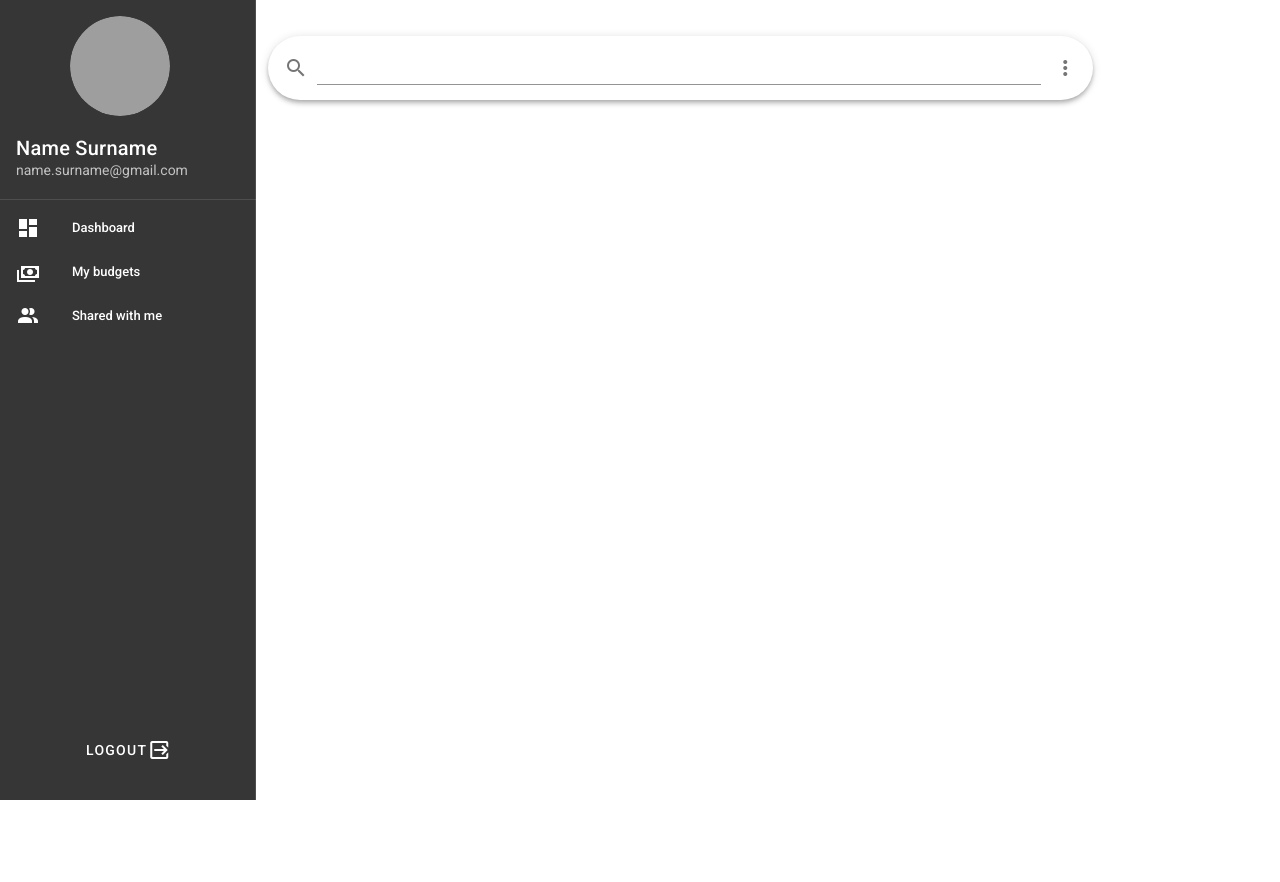
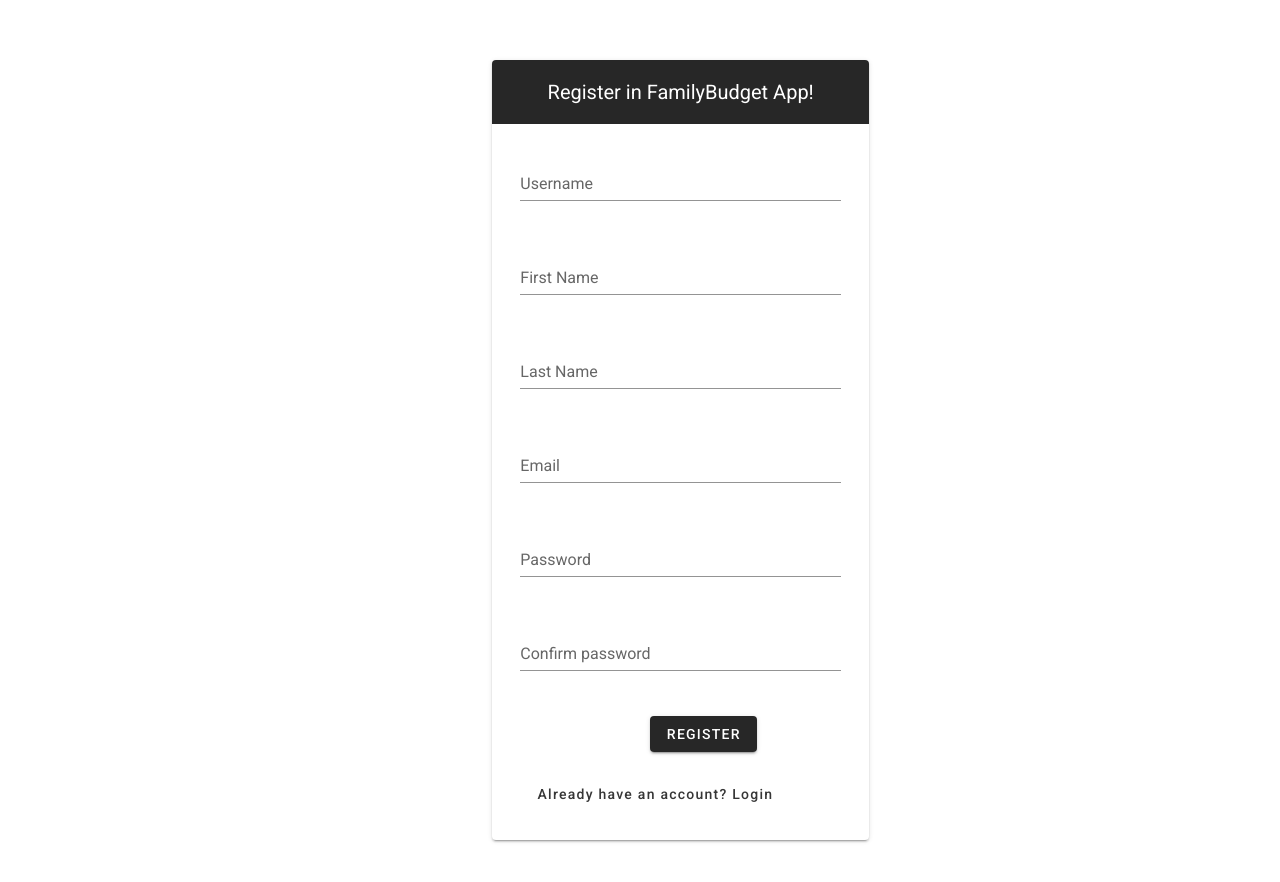
Before and after one commit to yuriykis/family_budget, a Vue app in the folder frontend/budget_app/: page /register in a window 1280 px wide. Shown: the top 882 px of the page. Before the commit the page ends 800 px from the top, so only its background shows below. Built offline with nearby package versions, Linux system fonts and the light colour scheme; grey boxes are pictures that could not be loaded.

Commit message:
Configure application login
Ability to register new user
Store access token in localStorage
Ability to logout

Signed-off-by: Yuriy Kis <yurakis9@gmail.com>

```diff
--- a/frontend/budget_app/package.json
+++ b/frontend/budget_app/package.json
@@ -8,7 +8,7 @@
     "lint": "vue-cli-service lint"
   },
   "dependencies": {
-    "axios": "^1.2.0",
+    "axios": "^0.20.0",
     "core-js": "^3.6.5",
     "vue": "^2.6.11",
     "vue-router": "^3.6.5",
--- a/frontend/budget_app/src/components/Login.vue
+++ b/frontend/budget_app/src/components/Login.vue
@@ -2,7 +2,10 @@
   <v-container>
     <v-row aling="center" justify="center">
       <v-col cols=" 12" sm="8" md="4">
-        <v-card class="elevation-12">
+        <v-card v-if="loading" flat>
+          <Loader />
+        </v-card>
+        <v-card v-else class="elevation-12">
           <v-toolbar dark flat>
             <v-spacer />
             <v-toolbar-title>FamilyBudget</v-toolbar-title>
@@ -10,14 +13,25 @@
           </v-toolbar>
           <v-card-text>
             <v-form>
-              <v-text-field prepend-icon="mdi-account" name="login" label="Login" type="text"></v-text-field>
-              <v-text-field id="password" prepend-icon="mdi-lock" name="password" label="Password" type="password">
+              <v-text-field prepend-icon="mdi-account" name="username" label="Username" type="text" color="#363636"
+                v-model="userData.username">
+              </v-text-field>
+              <v-text-field id="password" prepend-icon="mdi-lock" name="password" label="Password" type="password"
+                color="#363636" v-model="userData.password">
               </v-text-field>
             </v-form>
           </v-card-text>
+
           <v-card-actions>
             <v-spacer></v-spacer>
-            <v-btn dark>Login</v-btn>
+            <v-btn dark @click="login">Login</v-btn>
+            <v-spacer></v-spacer>
+          </v-card-actions>
+          <v-card-actions>
+            <v-btn color="#363636" text style="text-transform:none !important;" @click="register">
+              No account? Register
+            </v-btn>
+            <v-spacer />
           </v-card-actions>
         </v-card>
       </v-col>
@@ -26,11 +40,47 @@
 </template>
 
 <script>
+import Loader from '@/components/Loader'
+import { mapActions, mapGetters } from 'vuex'
 export default {
   name: 'Login',
 
   data: () => ({
-
+    userData: {
+      username: '',
+      password: '',
+    },
+    loading: false
   }),
+  components: {
+    Loader
+  },
+  methods: {
+    ...mapActions('auth', ['loginUser']),
+    ...mapGetters('auth', ['isAuthenticated']),
+    register() {
+      this.$router.push('/register')
+    },
+    async login() {
+      if (this.ifFieldsAreEmpty()) {
+        alert('Please fill all fields')
+        return
+      }
+      this.loading = true
+      await this.loginUser(this.userData)
+      if (this.isAuthenticated()) {
+        this.$router.push('/')
+      } else {
+        alert('Wrong username or password')
+      }
+      this.loading = false
+    },
+    ifFieldsAreEmpty() {
+      return (
+        this.userData.username === '' ||
+        this.userData.password === ''
+      )
+    }
+  }
 }
 </script>
--- a/frontend/budget_app/src/components/Register.vue
+++ b/frontend/budget_app/src/components/Register.vue
@@ -0,0 +1,125 @@
+<template>
+    <v-container>
+        <v-row align="center" justify="center">
+            <v-col md="12" lg="6" align="center" justify="center">
+                <v-card v-if="loading" flat>
+                    <Loader />
+                </v-card>
+                <v-card v-else>
+                    <v-toolbar dark flat>
+                        <v-spacer />
+                        <v-toolbar-title>Register in FamilyBudget App!</v-toolbar-title>
+                        <v-spacer />
+                    </v-toolbar>
+                    <v-card-text>
+                        <v-container>
+                            <v-row>
+                                <v-col cols="12">
+                                    <v-text-field color="#363636" v-model="user.username" label="Username" required>
+                                    </v-text-field>
+                                </v-col>
+                            </v-row>
+                            <v-row>
+                                <v-col cols="12">
+                                    <v-text-field color="#363636" v-model="user.first_name" label="First Name" required>
+                                    </v-text-field>
+                                </v-col>
+                            </v-row>
+                            <v-row>
+                                <v-col cols="12">
+                                    <v-text-field color="#363636" v-model="user.last_name" label="Last Name" required>
+                                    </v-text-field>
+                                </v-col>
+                            </v-row>
+                            <v-row>
+                                <v-col cols="12">
+                                    <v-text-field color="#363636" v-model="user.email" label="Email" required>
+                                    </v-text-field>
+                                </v-col>
+                            </v-row>
+                            <v-row>
+                                <v-col cols="12">
+                                    <v-text-field color="#363636" v-model="user.password" label="Password" required
+                                        type="password">
+                                    </v-text-field>
+                                </v-col>
+                            </v-row>
+                            <v-row>
+                                <v-col cols="12">
+                                    <v-text-field color="#363636" v-model="password2" label="Confirm password" required
+                                        type="password">
+                                    </v-text-field>
+                                </v-col>
+                            </v-row>
+                            <v-row align="center" justify="center">
+                                <v-col cols="3">
+                                    <v-btn dark @click="registerUser">Register</v-btn>
+                                </v-col>
+                            </v-row>
+                            <v-row>
+                                <v-col cols="3">
+                                    <v-btn color="#363636" text style="text-transform:none !important;" @click="login">
+                                        Already have an account? Login
+                                    </v-btn>
+                                </v-col>
+                            </v-row>
+                        </v-container>
+                    </v-card-text>
+                </v-card>
+            </v-col>
+        </v-row>
+    </v-container>
+</template>
+
+<script>
+import { register } from '@/services/api'
+import Loader from '@/components/Loader'
+export default {
+    name: "Register",
+    data: () => ({
+        user: {
+            username: "",
+            first_name: "",
+            last_name: "",
+            email: "",
+            password: ""
+        },
+        password2: "",
+        loading: false
+    }),
+    components: {
+        Loader
+    },
+    methods: {
+        async registerUser() {
+            if (this.ifFieldsAreEmpty()) {
+                alert("Please fill all fields")
+                return
+            }
+            if (this.user.password !== this.password2) {
+                alert("Passwords do not match");
+                return;
+            }
+            this.loading = true;
+
+            try {
+                await register(this.user);
+                this.$router.push("/login");
+            } catch (error) {
+                alert("Error while registering user");
+            } finally {
+                this.loading = false;
+            }
+        },
+        ifFieldsAreEmpty() {
+            if (this.user.username === "" || this.user.first_name === "" || this.user.last_name === "" || this.user.email === "" || this.user.password === "") {
+                return true;
+            }
+            return false;
+        },
+        login() {
+            this.$router.push("/login");
+        }
+    }
+};
+</script>
--- a/frontend/budget_app/src/components/SideMenu.vue
+++ b/frontend/budget_app/src/components/SideMenu.vue
@@ -47,7 +47,7 @@
         <template v-slot:append>
             <v-row justify="center" class="mb-5">
                 <v-col cols="12" class="text-center">
-                    <v-btn text>
+                    <v-btn text @click="logout">
                         <span>Logout</span>
                         <v-icon>mdi-logout-variant</v-icon>
                     </v-btn>
@@ -59,14 +59,20 @@
 </template>
 
 <script>
+import { mapActions } from 'vuex'
 export default {
     name: 'SideMenu',
     data: () => ({
     }),
     methods: {
+        ...mapActions('auth', ['logoutUser']),
         onMyDashboardClick() {
             this.$router.push({ name: 'Home' })
         },
+        logout() {
+            this.logoutUser()
+            this.$router.push({ name: 'Login' })
+        }
     }
 }
 </script>
--- /dev/null
+++ b/frontend/budget_app/src/services/api.js
@@ -0,0 +1,30 @@
+import * as Axios from 'axios'
+// import { getAccessToken } from '../store/api_auth'
+
+var apiHost = 'https://future_budget_app.com'
+
+if (process.env.NODE_ENV === 'development') {
+    apiHost = 'http://localhost:8000'
+}
+
+// const authenticationHeader = () => {
+//     return {
+//         Authorization: `Bearer ${getAccessToken()}`
+//     }
+// }
+
+const api = Axios.create({
+    baseURL: apiHost,
+    headers: {
+        Accept: 'application/json',
+        'Content-Type': 'application/json'
+    }
+})
+
+export async function register(user) {
+    return api.post('/app/register/', user)
+}
+
+export async function loginToTheApplication(username, password) {
+    return api.post('api/token/', { username: username, password: password })
+}
--- a/frontend/budget_app/src/store/api_auth.js
+++ b/frontend/budget_app/src/store/api_auth.js
@@ -18,5 +18,5 @@ export const removeLocalStorage = () => {
 }
 
 export function ifValidToken() {
-    return true
+    return getAccessToken() !== null
 }
--- a/frontend/budget_app/src/store/modules/auth.js
+++ b/frontend/budget_app/src/store/modules/auth.js
@@ -1,7 +1,8 @@
-import axios from 'axios'
+import { loginToTheApplication } from '../../services/api'
+import * as auth from '../api_auth'
 
 const state = {
-    isAuthorized: true,
+    isAuthorized: auth.ifValidToken(),
 }
 
 const getters = {
@@ -9,20 +10,27 @@ const getters = {
 }
 
 const actions = {
-    async login({ commit }, user) {
+    async loginUser({ commit }, userData) {
         try {
-            const response = await axios.post('/api/auth/login', user)
-            commit('setAuth', response.data)
+            const response = await loginToTheApplication(userData.username, userData.password)
+            commit('setAuth', await response.data)
         } catch (error) {
             console.log(error)
         }
+    },
+    logoutUser({ commit }) {
+        commit('removeAuth')
     }
 }
 
 const mutations = {
     setAuth(state, data) {
         state.isAuthorized = true
-        localStorage.setItem('user', JSON.stringify(data))
+        auth.setLocalStorage(data.access, data.refresh)
+    },
+    removeAuth(state) {
+        state.isAuthorized = false
+        auth.removeLocalStorage()
     }
 }
 
```
Also changed, not shown: 1 other file (tests, documents, lock files or other folders).
